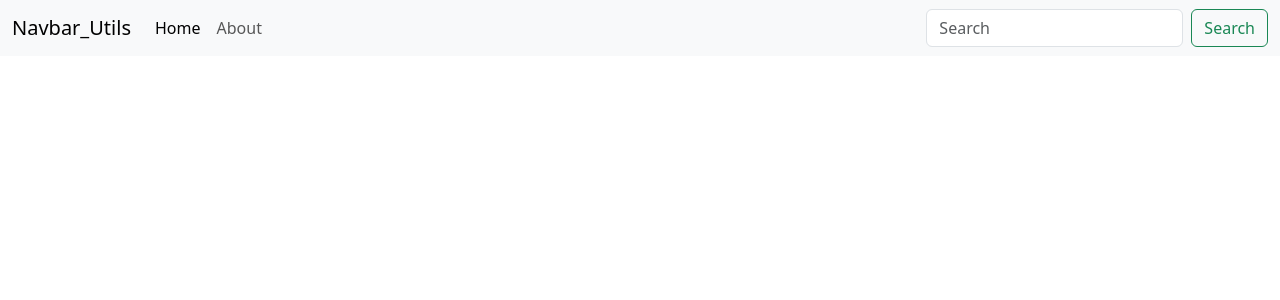
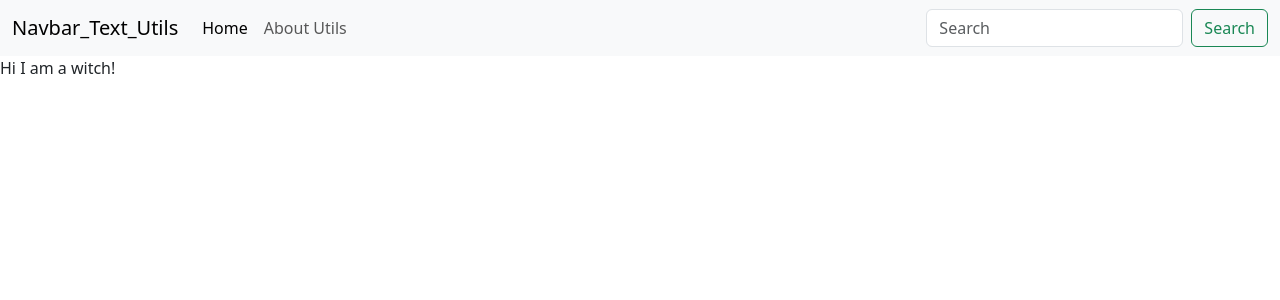
Before and after one commit to soumytiwari/React-bootstrap-application, a React (Create React App) app in the folder tools_get_learn/: page / in a window 1280 px wide. Shown: the top 300 px of the page. Built offline with nearby package versions, Linux system fonts and the light colour scheme.

Commit message:
used props in navbar

```diff
--- a/tools_get_learn/src/App.js
+++ b/tools_get_learn/src/App.js
@@ -1,30 +1,13 @@
 import './App.css';
+import Navbar from './components/Navbar';
 
+// props: the information that we would change when using, should not keep changing in the main component file.
+// Value defined while using it.
 function App() {
   return (
     <>
-      <nav className="navbar navbar-expand-lg bg-body-tertiary">
-        <div className="container-fluid">
-          <a className="navbar-brand" href="/">Navbar_Utils</a>
-          <button className="navbar-toggler" type="button" data-bs-toggle="collapse" data-bs-target="#navbarSupportedContent" aria-controls="navbarSupportedContent" aria-expanded="false" aria-label="Toggle navigation">
-            <span className="navbar-toggler-icon"></span>
-          </button>
-          <div className="collapse navbar-collapse" id="navbarSupportedContent">
-            <ul className="navbar-nav me-auto mb-2 mb-lg-0">
-              <li className="nav-item">
-                <a className="nav-link active" aria-current="page" href="/">Home</a>
-              </li>
-              <li className="nav-item">
-                <a className="nav-link" href="/">About</a>
-              </li>
-            </ul>
-            <form className="d-flex" role="search">
-              <input className="form-control me-2" type="search" placeholder="Search" aria-label="Search" />
-              <button className="btn btn-outline-success" type="submit">Search</button>
-            </form>
-          </div>
-        </div>
-      </nav>
+      <Navbar title="Navbar_Text_Utils" info="About Utils"/>
+      {/* <Navbar/> */}
     </>
   );
 }
--- /dev/null
+++ b/tools_get_learn/src/components/Navbar.js
@@ -0,0 +1,55 @@
+// component files first letter always in capital letter
+import PropTypes from 'prop-types'
+
+// -------------------- react function based component  ------------------------------
+import React from 'react'
+
+export default function Navbar(props) {
+    return (
+        <>
+            <nav className="navbar navbar-expand-lg bg-body-tertiary">
+                <div className="container-fluid">
+                    <a className="navbar-brand" href="/">{props.title}</a>
+                    <button className="navbar-toggler" type="button" data-bs-toggle="collapse" data-bs-target="#navbarSupportedContent" aria-controls="navbarSupportedContent" aria-expanded="false" aria-label="Toggle navigation">
+                        <span className="navbar-toggler-icon"></span>
+                    </button>
+                    <div className="collapse navbar-collapse" id="navbarSupportedContent">
+                        <ul className="navbar-nav me-auto mb-2 mb-lg-0">
+                            <li className="nav-item">
+                                <a className="nav-link active" aria-current="page" href="/">Home</a>
+                            </li>
+                            <li className="nav-item">
+                                <a className="nav-link" href="/">{props.info}</a>
+                            </li>
+                        </ul>
+                        <form className="d-flex" role="search">
+                            <input className="form-control me-2" type="search" placeholder="Search" aria-label="Search" />
+                            <button className="btn btn-outline-success" type="submit">Search</button>
+                        </form>
+                    </div>
+                </div>
+            </nav>
+            <div>
+                Hi I am a witch!
+            </div>
+        </>
+    )
+}
+
+// -------------------- react function based component  ------------------------------
+
+// -------------------- prop types, required, default -----------------------------
+// sets type of prop, array, object, string..
+// and sets compulsion to requirement/s
+Navbar.propTypes = {
+
+    title: PropTypes.string.isRequired,
+    info: PropTypes.string
+}
+
+// sets default values for props
+Navbar.defaultProps = {
+    title: 'Title here',
+    info: 'About us'
+}
+// -------------------- prop types, required, default -----------------------------
```
